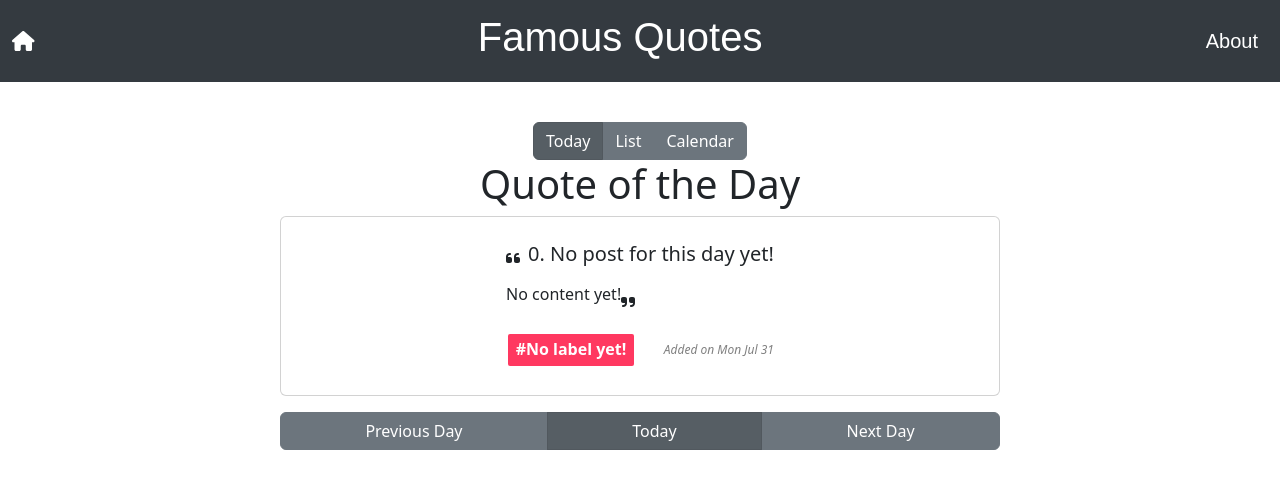
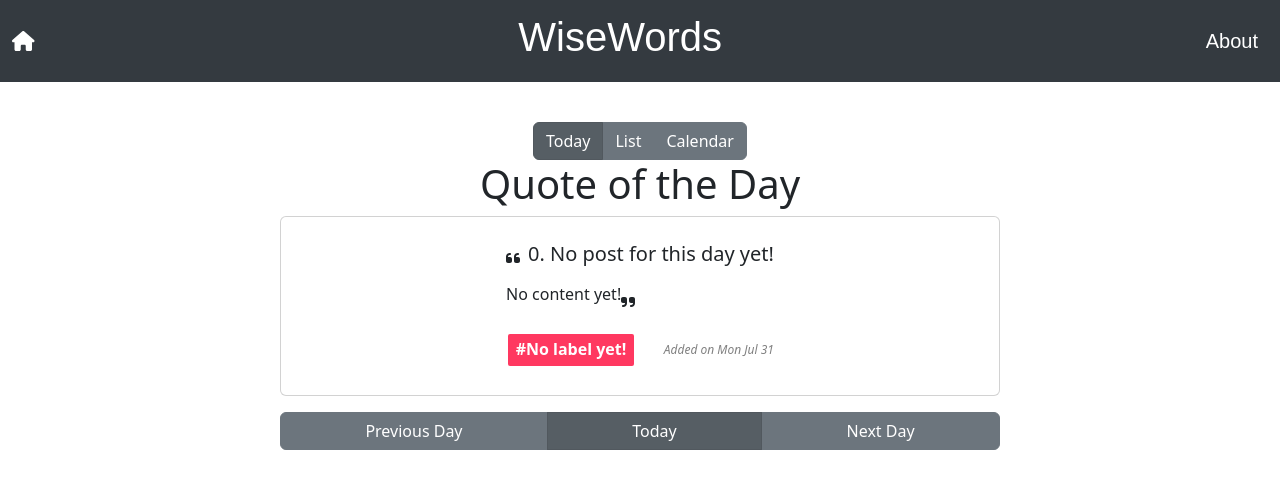
Before and after one commit to lambley/journal-frontend, a React (Create React App) app: page / in a window 1280 px wide. Shown: the top 488 px of the page. Built offline with nearby package versions, Linux system fonts and the light colour scheme; no server answers.

Commit message:
change name of app

```diff
--- a/src/App.tsx
+++ b/src/App.tsx
@@ -16,7 +16,7 @@ function App() {
             <FontAwesomeIcon icon={faHouse} />
           </Navbar.Brand>
           <Navbar.Brand as={Link} to="/" className="nav-link">
-            <h1>Famous Quotes</h1>
+            <h1>WiseWords</h1>
           </Navbar.Brand>
           <Navbar.Brand as={Link} to="/about" className="nav-link">
             About
```
